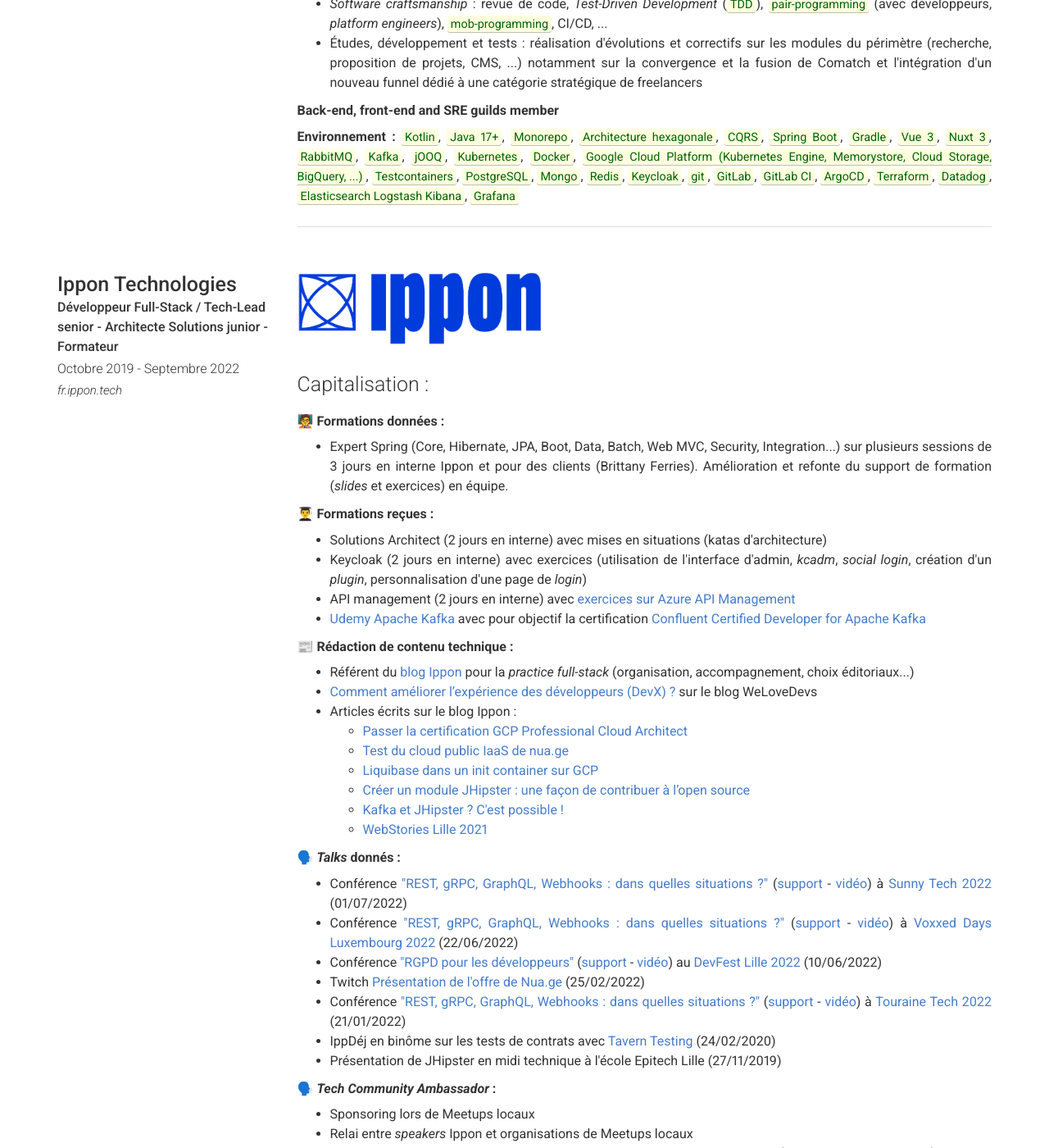
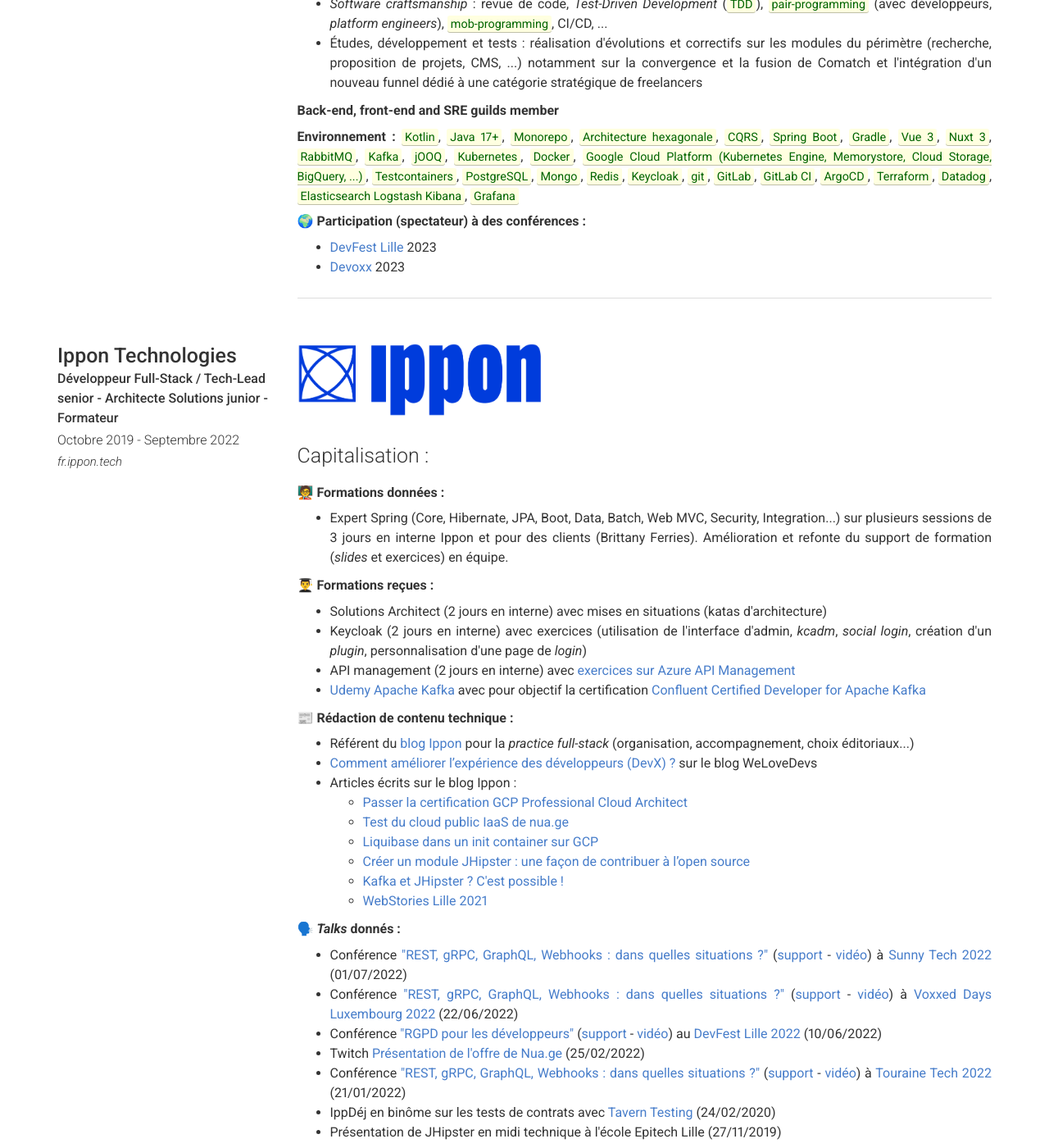
Before and after one commit to fdelbrayelle/fdelbrayelle.github.io, a Jekyll site: the page built from index.md, in a window 1280 px wide and 1400 px high, scrolled down 2815 px. Shown: the whole window at 82% size. Built offline with Jekyll 4.4.1, drawn with Linux system fonts in a browser that asks for light colours; nearby versions of some CDN libraries.

Commit message:
update confs

```diff
--- a/_config.yml
+++ b/_config.yml
@@ -169,6 +169,13 @@
           </p>
           <p style="font-weight: bold;">Back-end, front-end and SRE guilds member</p>
           <p><strong>Environnement :</strong> <mark>Kotlin</mark>, <mark>Java 17+</mark>, <mark>Monorepo</mark>, <mark>Architecture hexagonale</mark>, <mark>CQRS</mark>, <mark>Spring Boot</mark>, <mark>Gradle</mark>, <mark>Vue 3</mark>, <mark>Nuxt 3</mark>, <mark>RabbitMQ</mark>, <mark>Kafka</mark>, <mark>jOOQ</mark>, <mark>Kubernetes</mark>, <mark>Docker</mark>, <mark>Google Cloud Platform (Kubernetes Engine, Memorystore, Cloud Storage, BigQuery, ...)</mark>, <mark>Testcontainers</mark>, <mark>PostgreSQL</mark>, <mark>Mongo</mark>, <mark>Redis</mark>, <mark>Keycloak</mark>, <mark>git</mark>, <mark>GitLab</mark>, <mark>GitLab CI</mark>, <mark>ArgoCD</mark>, <mark>Terraform</mark>, <mark>Datadog</mark>, <mark>Elasticsearch Logstash Kibana</mark>, <mark>Grafana</mark></p>
+          <p>
+              <strong>🌍 Participation (spectateur) à des conférences :</strong>
+              <ul>
+                <li><a title="DevFest Lille 2023" href="https://devfest.gdglille.org" target="_blank" rel="noreferrer noopener">DevFest Lille</a> 2023</li>
+                <li><a title="Devoxx 2023" href="https://www.devoxx.fr/" target="_blank" rel="noreferrer noopener">Devoxx</a> 2023</li>
+              </ul>
+            </p>
           <hr style="margin: 25px 0; clear: left;" />
 
       - layout: left
@@ -241,6 +248,7 @@
                 <li><a title="Sunny Tech 2022" href="https://sunny-tech.io/schedule" target="_blank" rel="noreferrer noopener">Sunny Tech</a> 2022</li>
                 <li><a title="Voxxed Days Luxembourg 2022" href="https://cfp-voxxed-lux.yajug.org/2022/index.html" target="_blank" rel="noreferrer noopener">Voxxed Days Luxembourg</a> 2022</li>
                 <li><a title="DevFest Lille 2022" href="https://devfest.gdglille.org/agenda/index.html" target="_blank" rel="noreferrer noopener">DevFest Lille</a> 2022</li>
+                <li><a title="Devoxx 2022" href="https://www.devoxx.fr/" target="_blank" rel="noreferrer noopener">Devoxx</a> 2022</li>
                 <li><a title="Touraine Tech 2022" href="https://touraine.tech/#schedule" target="_blank" rel="noreferrer noopener">Touraine Tech</a> 2022</li>
                 <li><a title="Cloud Nord 2021" href="https://cloudnord.fr/programme2021" target="_blank" rel="noreferrer noopener">Cloud Nord</a> 2021</li>
                 <li><a title="WebStories 2021" href="https://webstoriesconf.com" target="_blank" rel="noreferrer noopener">WebStories</a> 2021</li>
```
